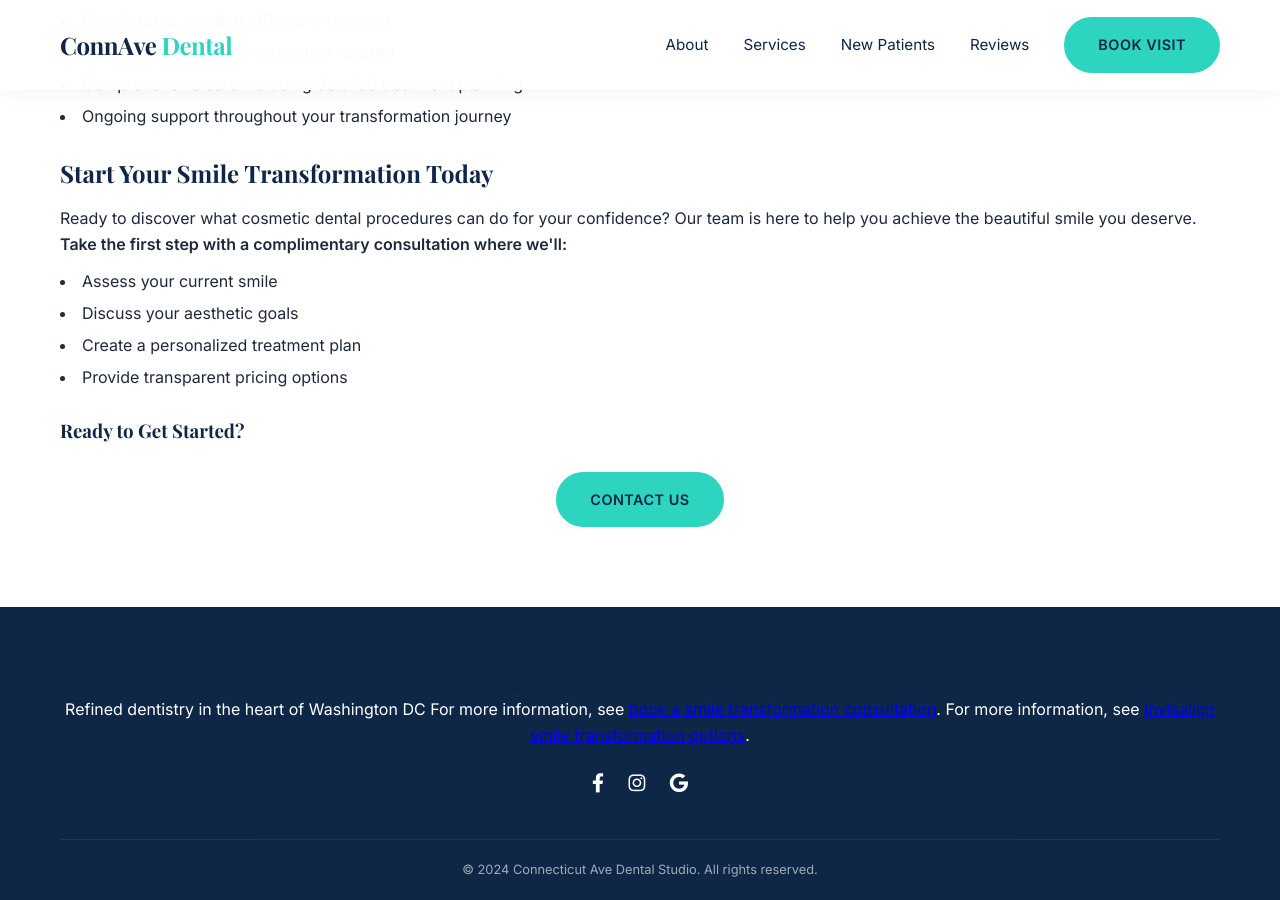
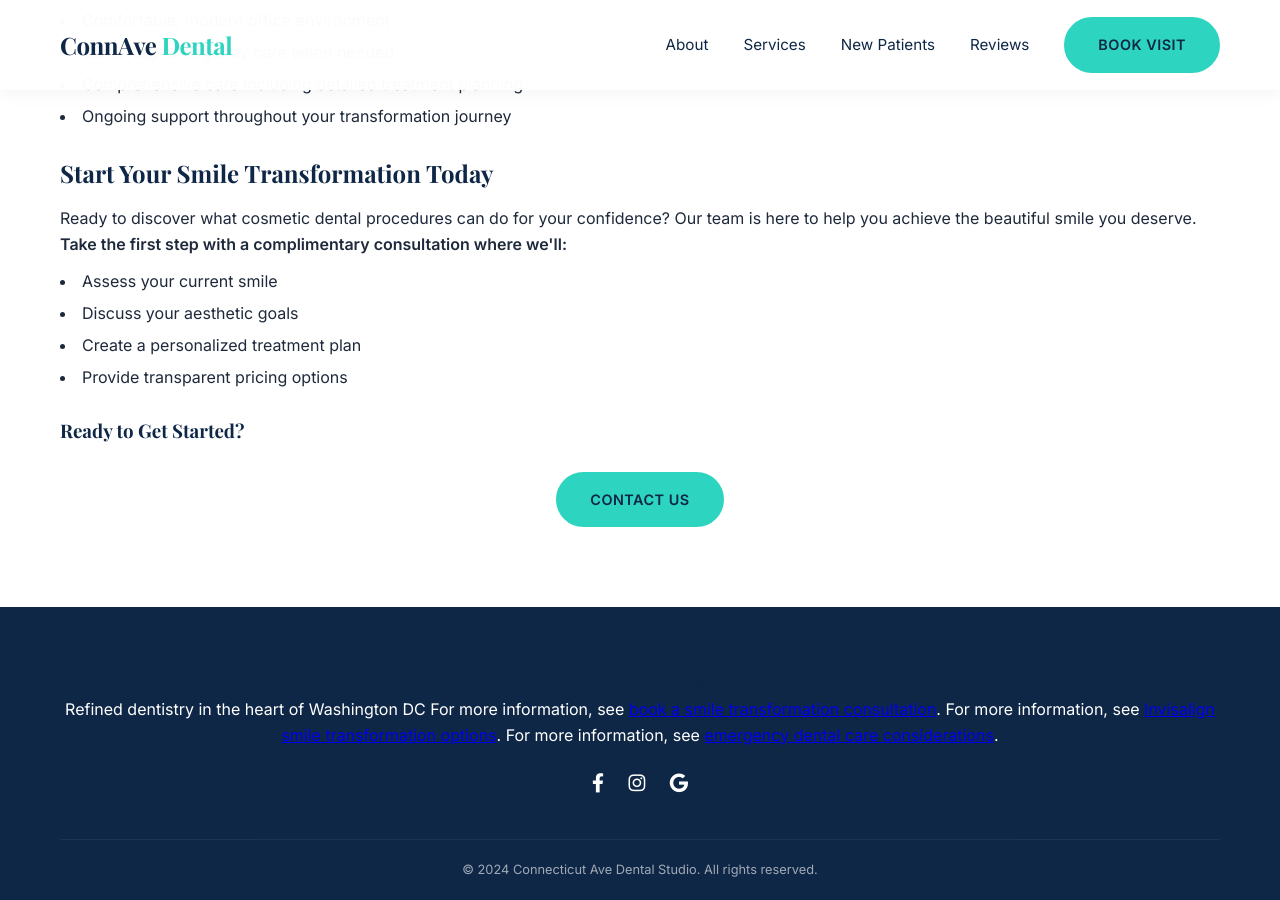
Before and after one commit to asquitt/asquitt.github.io, a Jekyll site: the page cosmetic-dentistry.html, which Jekyll copies as it is, in a window 1280 px wide and 900 px high, scrolled down 1335 px. Built offline with Jekyll 4.4.1, drawn with Linux system fonts in a browser that asks for light colours.

Commit message:
Add internal links: emergency dental care considerations

```diff
--- a/cosmetic-dentistry.html
+++ b/cosmetic-dentistry.html
@@ -351,7 +351,7 @@
 <footer>
 <div class="container">
 <h3>Connecticut Ave Dental Studio</h3>
-<p>Refined dentistry in the heart of Washington DC For more information, see <a href="https://asquitt.github.io/contact">book a smile transformation consultation</a>. For more information, see <a href="https://asquitt.github.io/blog/complete-guide-to-invisalign-washington-dc-how-connecticut-ave-dental-studio-transforms-smiles">Invisalign smile transformation options</a>.</p>
+<p>Refined dentistry in the heart of Washington DC For more information, see <a href="https://asquitt.github.io/contact">book a smile transformation consultation</a>. For more information, see <a href="https://asquitt.github.io/blog/complete-guide-to-invisalign-washington-dc-how-connecticut-ave-dental-studio-transforms-smiles">Invisalign smile transformation options</a>. For more information, see <a href="https://asquitt.github.io/blog/emergency-dental-services-washington-dc-when-to-seek-immediate-care-and-how-connecticut-ave-dental">emergency dental care considerations</a>.</p>
 <div class="social-icons">
 <a href="#"><i class="fab fa-facebook-f"></i></a>
 <a href="#"><i class="fab fa-instagram"></i></a>
```
